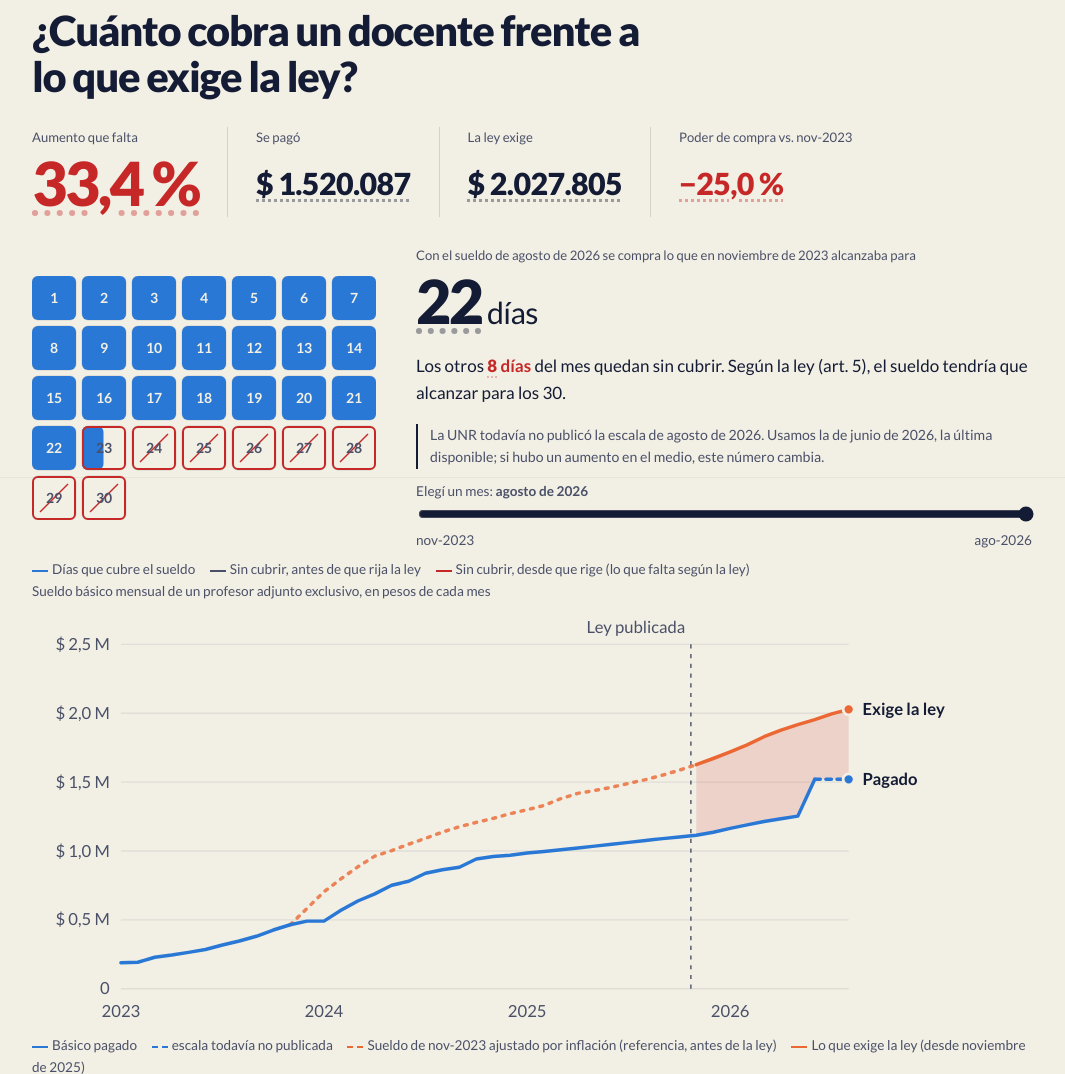
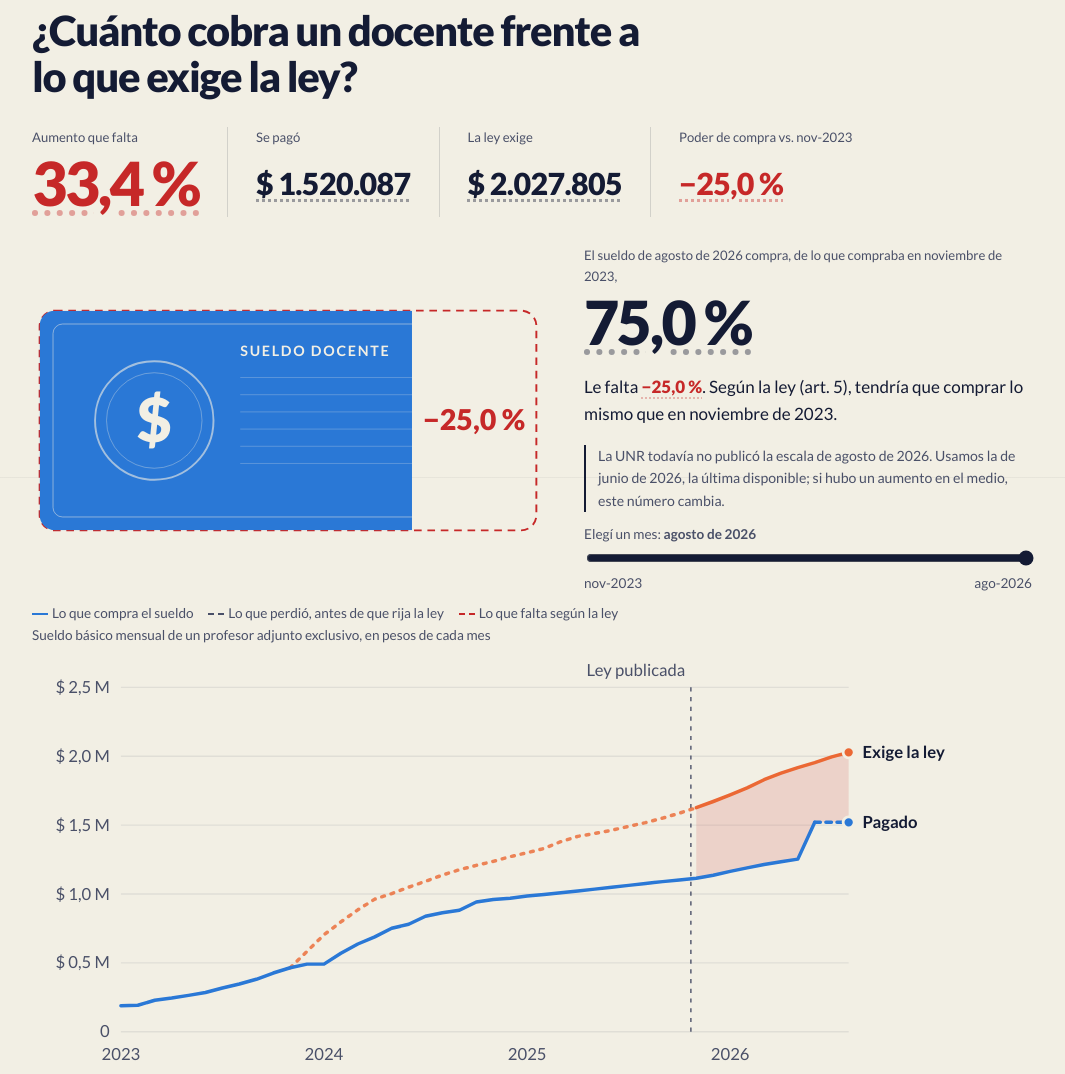
Before and after one commit to francofranzini/unr-transparente, a FastAPI app: page / in a window 1280 px wide. Shown: the part 1123-2197 px from the top of the page, without its empty margins (108-1173 px from the left). Run offline with FastAPI, Linux system fonts and the light colour scheme; some libraries are stand-ins or nearby versions.

Commit message:
Salario: el calendario se reemplaza por un billete que se achica
El contorno es el sueldo de noviembre de 2023; el billete azul se achica a lo
que compra el sueldo del mes (agosto de 2026: 75,0 %) y en el hueco va lo que
falta (−25,0 %), en rojo desde que rige la ley y en gris antes. Deslizador por
mes; cada mes con ficha (compra-*, poder-*). ADR 0023 actualizado.

Co-Authored-By: Claude Opus 5.5 <noreply@anthropic.com>

```diff
--- a/app/templates/_seccion_salario.html
+++ b/app/templates/_seccion_salario.html
@@ -8,109 +8,108 @@
     <div class="dato"><small>Poder de compra vs. nov-2023</small><span class="rojo">{{ num(es, "real-nov_2023", true) }}</span></div>
   </div>
 
-  {# Calendario: para cuántos días del mes alcanza el sueldo, con el poder de compra de nov-2023 (ADR 0023) #}
-  {% set cal = es.detalle.calendario %}
-  {% set actual = cal[-1] %}
-  {% set L, P = 44, 50 %}
-  <div class="revelar" data-calendario='{{ cal|tojson }}'>
+  {# Billete: cuánto compra el sueldo de cada mes frente al de nov-2023 (ADR 0023). El contorno es el sueldo de
+     nov-2023; el billete azul se achica a lo que compra hoy; lo que falta va en rojo desde que rige la ley. #}
+  {% set bil = es.detalle.billete %}
+  {% set act = bil[-1] %}
+  {% set X, Y, W, H = 8, 8, 520, 230 %}
+  {% set color_falta = "var(--rojo)" if act.rige else "var(--tenue)" %}
+  <div class="revelar" data-billete='{{ bil|tojson }}'>
     <div style="display: flex; flex-wrap: wrap; gap: 20px 40px; align-items: center">
-      <svg viewBox="0 0 {{ 7 * P - 6 }} {{ 5 * P - 6 }}" width="{{ 7 * P - 6 }}" style="max-width: 100%; height: auto"
-           role="img" aria-label="Calendario de 30 días: en {{ actual.mes }} el sueldo alcanza para {{ actual.completos }} días; los otros {{ 30 - actual.completos }} quedan sin cubrir.">
-        {% for d in range(1, 31) %}
-        {% set x, y = ((d - 1) % 7) * P, ((d - 1) // 7) * P %}
-        {% set lleno = [[actual.dias - (d - 1), 1]|min, 0]|max %}
-        <g data-dia>
-          <rect x="{{ x }}" y="{{ y }}" width="{{ L }}" height="{{ L }}" rx="6" fill="none" stroke="var(--linea)"/>
-          <rect data-lleno x="{{ x }}" y="{{ y }}" width="{{ (L * lleno)|round(1) }}" height="{{ L }}" rx="6" fill="var(--serie-1)"/>
-          {% set color = "var(--rojo)" if actual.rige else "var(--tenue)" %}
-          <rect data-falta x="{{ x + 1 }}" y="{{ y + 1 }}" width="{{ L - 2 }}" height="{{ L - 2 }}" rx="5" fill="none" stroke="{{ color }}" stroke-width="2" visibility="{{ 'visible' if lleno < 1 else 'hidden' }}"/>
-          <line data-tacha x1="{{ x + 8 }}" y1="{{ y + L - 8 }}" x2="{{ x + L - 8 }}" y2="{{ y + 8 }}" stroke="{{ color }}" stroke-width="1.5" visibility="{{ 'visible' if lleno == 0 else 'hidden' }}"/>
-          <text x="{{ x + L / 2 }}" y="{{ y + L / 2 + 5 }}" text-anchor="middle" font-size="14" font-weight="700" fill="{{ 'var(--fondo)' if lleno == 1 else 'var(--tenue)' }}">{{ d }}</text>
+      <svg viewBox="0 0 {{ W + 2 * X }} {{ H + 2 * Y }}" width="{{ W + 2 * X }}" style="max-width: 100%; height: auto; flex: 1 1 22rem"
+           role="img" aria-label="Billete: el sueldo de {{ act.mes }} compra el {{ (act.proporcion * 100)|round(1) }} % de lo que compraba el de noviembre de 2023.">
+        <defs><clipPath id="mascara-sueldo"><rect data-mascara x="{{ X }}" y="{{ Y }}" width="{{ (W * act.proporcion)|round(1) }}" height="{{ H }}"/></clipPath></defs>
+        {# Contorno: el sueldo de noviembre de 2023 #}
+        <rect data-borde x="{{ X }}" y="{{ Y }}" width="{{ W }}" height="{{ H }}" rx="16" fill="none" stroke="{{ color_falta }}" stroke-width="2" stroke-dasharray="8 6"/>
+        {# El billete de hoy, achicado #}
+        <g clip-path="url(#mascara-sueldo)">
+          <rect x="{{ X }}" y="{{ Y }}" width="{{ W }}" height="{{ H }}" rx="16" fill="var(--serie-1)"/>
+          <rect x="{{ X + 14 }}" y="{{ Y + 14 }}" width="{{ W - 28 }}" height="{{ H - 28 }}" rx="10" fill="none" stroke="var(--fondo)" stroke-opacity=".5"/>
+          <circle cx="{{ X + 120 }}" cy="{{ Y + H / 2 }}" r="62" fill="none" stroke="var(--fondo)" stroke-opacity=".6" stroke-width="2"/>
+          <circle cx="{{ X + 120 }}" cy="{{ Y + H / 2 }}" r="50" fill="none" stroke="var(--fondo)" stroke-opacity=".35"/>
+          <text x="{{ X + 120 }}" y="{{ Y + H / 2 + 22 }}" text-anchor="middle" font-size="64" font-weight="900" fill="var(--fondo)">$</text>
+          {% for k in range(6) %}
+          <line x1="{{ X + 210 }}" x2="{{ X + W - 30 }}" y1="{{ Y + 70 + k * 18 }}" y2="{{ Y + 70 + k * 18 }}" stroke="var(--fondo)" stroke-opacity=".25"/>
+          {% endfor %}
+          <text x="{{ X + 210 }}" y="{{ Y + 48 }}" font-size="15" font-weight="700" fill="var(--fondo)" letter-spacing=".12em">SUELDO DOCENTE</text>
         </g>
-        {% endfor %}
+        {# Lo que falta: el porcentaje en el hueco #}
+        {% set hueco = W * (1 - act.proporcion) %}
+        <text data-hueco x="{{ (X + W * act.proporcion + hueco / 2)|round(1) }}" y="{{ Y + H / 2 + 10 }}" text-anchor="middle"
+              font-size="30" font-weight="900" fill="{{ color_falta }}"{% if hueco < 60 %} visibility="hidden"{% endif %}>{{ "−" ~ ("%.1f"|format((1 - act.proporcion) * 100)).replace(".", ",") ~ " %" }}</text>
       </svg>
       <div style="flex: 1 1 18rem">
-        {% for c in cal %}
+        {% for c in bil %}
         <div data-mes="{{ loop.index0 }}"{% if not loop.last %} hidden{% endif %}>
           <div class="datos" style="margin-bottom: 12px">
-            <div class="dato dato-grande"><small>Con el sueldo de {{ c.mes }} se compra lo que en noviembre de 2023 alcanzaba para</small><span>{{ num(es, "dias-" ~ c.periodo) }} días</span></div>
+            <div class="dato dato-grande"><small>El sueldo de {{ c.mes }} compra, de lo que compraba en noviembre de 2023,</small><span>{{ num(es, "compra-" ~ c.periodo) }}</span></div>
           </div>
           {% if c.rige %}
-          <p>Los otros <strong class="rojo">{{ num(es, "faltan-" ~ c.periodo) }} días</strong> del mes quedan sin cubrir.
-             Según la ley (art. 5), el sueldo tendría que alcanzar para los 30.</p>
+          <p>Le falta <strong class="rojo">{{ num(es, "poder-" ~ c.periodo) }}</strong>. Según la ley (art. 5), tendría que comprar lo mismo que en noviembre de 2023.</p>
           {% else %}
-          <p>Los otros <strong>{{ num(es, "faltan-" ~ c.periodo) }} días</strong> del mes quedan sin cubrir.
-             Es pérdida de poder de compra: la ley todavía no regía (su aumento corresponde desde {{ es.detalle.vigencia_art5 }}).</p>
+          <p>Perdió <strong>{{ num(es, "poder-" ~ c.periodo) }}</strong> de poder de compra. La ley todavía no regía: su aumento corresponde desde {{ es.detalle.vigencia_art5 }}.</p>
           {% endif %}
           {% if c.aviso %}<p class="aviso">{{ c.aviso }}</p>{% endif %}
         </div>
         {% endfor %}
         <div data-deslizador hidden>
-          <label style="display: block; font-size: .85rem; color: var(--tenue)">Elegí un mes: <strong data-rotulo>{{ actual.mes }}</strong></label>
-          <input type="range" min="0" max="{{ cal|length - 1 }}" value="{{ cal|length - 1 }}" step="1"
+          <label style="display: block; font-size: .85rem; color: var(--tenue)">Elegí un mes: <strong data-rotulo>{{ act.mes }}</strong></label>
+          <input type="range" min="0" max="{{ bil|length - 1 }}" value="{{ bil|length - 1 }}" step="1"
                  aria-label="Mes" style="width: 100%; accent-color: var(--tinta)">
-          <p class="leyenda" style="display: flex; justify-content: space-between; margin: 0"><span>{{ cal[0].corto }}</span><span>{{ actual.corto }}</span></p>
+          <p class="leyenda" style="display: flex; justify-content: space-between; margin: 0"><span>{{ bil[0].corto }}</span><span>{{ act.corto }}</span></p>
         </div>
       </div>
     </div>
-    <p class="leyenda"><span class="clave pagado"></span>Días que cubre el sueldo
-      <span class="clave" style="border-color: var(--tenue)"></span>Sin cubrir, antes de que rija la ley
-      <span class="clave" style="border-color: var(--rojo)"></span>Sin cubrir, desde que rige (lo que falta según la ley)</p>
+    <p class="leyenda"><span class="clave pagado"></span>Lo que compra el sueldo
+      <span class="clave discontinuo" style="border-color: var(--tenue)"></span>Lo que perdió, antes de que rija la ley
+      <span class="clave discontinuo" style="border-color: var(--rojo)"></span>Lo que falta según la ley</p>
   </div>
   <script>
   (() => {
     const bloque = document.currentScript.previousElementSibling;
-    const meses = JSON.parse(bloque.dataset.calendario), celdas = [...bloque.querySelectorAll("[data-dia]")];
-    const paneles = [...bloque.querySelectorAll("[data-mes]")], L = {{ L }};
+    const meses = JSON.parse(bloque.dataset.billete), W = {{ W }}, X = {{ X }};
+    const mascara = bloque.querySelector("[data-mascara]"), borde = bloque.querySelector("[data-borde]");
+    const hueco = bloque.querySelector("[data-hueco]"), paneles = [...bloque.querySelectorAll("[data-mes]")];
     const deslizador = bloque.querySelector("[data-deslizador]"), rango = deslizador.querySelector("input");
     const rotulo = deslizador.querySelector("[data-rotulo]");
     const quieto = matchMedia("(prefers-reduced-motion: reduce)").matches || !("IntersectionObserver" in window);
+    let actual = meses[meses.length - 1].proporcion, turno = 0;
 
-    function pintar(dias, conFaltantes, rige) {
+    function dibujar(prop, rige, conHueco) {
       const color = rige ? "var(--rojo)" : "var(--tenue)";
-      celdas.forEach((g, k) => {
-        g.querySelector("[data-falta]").setAttribute("stroke", color);
-        g.querySelector("[data-tacha]").setAttribute("stroke", color);
-        const lleno = Math.max(0, Math.min(1, dias - k));
-        g.querySelector("[data-lleno]").setAttribute("width", (L * lleno).toFixed(1));
-        g.querySelector("[data-falta]").setAttribute("visibility", conFaltantes && lleno < 1 ? "visible" : "hidden");
-        g.querySelector("[data-tacha]").setAttribute("visibility", conFaltantes && lleno === 0 ? "visible" : "hidden");
-        g.querySelector("text").setAttribute("fill", lleno === 1 ? "var(--fondo)" : "var(--tenue)");
-      });
+      mascara.setAttribute("width", (W * prop).toFixed(1));
+      borde.setAttribute("stroke", color);
+      const falta = 1 - prop;
+      hueco.setAttribute("x", (X + W * prop + W * falta / 2).toFixed(1));
+      hueco.setAttribute("fill", color);
+      hueco.textContent = "−" + (falta * 100).toLocaleString("es-AR", { minimumFractionDigits: 1, maximumFractionDigits: 1 }) + " %";
+      hueco.setAttribute("visibility", conHueco && W * falta >= 60 ? "visible" : "hidden");
     }
-    // Los días se van llenando de a uno y, al terminar, aparecen en rojo los que no alcanza.
-    let turno = 0;
-    function llenar(dias, rige) {
-      const yo = ++turno, inicio = performance.now(), duracion = 1600;
+    // El billete se achica desde lo que compraba en noviembre de 2023 hasta lo que compra el mes elegido.
+    function achicar(desde, m, duracion) {
+      const yo = ++turno, inicio = performance.now();
       const paso = (t) => {
         if (yo !== turno) return;
-        const p = Math.min((t - inicio) / duracion, 1);
-        pintar(dias * (1 - Math.pow(1 - p, 2)), p === 1, rige);
+        const p = Math.min((t - inicio) / duracion, 1), suave = 1 - Math.pow(1 - p, 3);
+        actual = desde + (m.proporcion - desde) * suave;
+        dibujar(actual, m.rige, p === 1);
         if (p < 1) requestAnimationFrame(paso);
-        else bloque.querySelectorAll("[data-falta], [data-tacha]").forEach((el) =>
-          el.animate([{ opacity: 0 }, { opacity: 1 }], { duration: 400 }));
       };
       requestAnimationFrame(paso);
     }
-    function mostrar(i) {
-      paneles.forEach((p) => { p.hidden = Number(p.dataset.mes) !== i; });
-      rotulo.textContent = meses[i].mes;
-    }
-
     deslizador.hidden = false;
     rango.addEventListener("input", () => {
-      const i = Number(rango.value);
-      mostrar(i);
-      turno++;
-      pintar(meses[i].dias, true, meses[i].rige);
+      const i = Number(rango.value), m = meses[i];
+      paneles.forEach((p) => { p.hidden = Number(p.dataset.mes) !== i; });
+      rotulo.textContent = m.mes;
+      if (quieto) dibujar(m.proporcion, m.rige, true); else achicar(actual, m, 300);
     });
     if (!quieto) {
-      pintar(0, false, true);
+      dibujar(1, meses[meses.length - 1].rige, false);
       const obs = new IntersectionObserver((entradas) => {
         if (!entradas.some((e) => e.isIntersecting)) return;
         obs.disconnect();
-        const m = meses[Number(rango.value)];
-        llenar(m.dias, m.rige);
+        achicar(1, meses[Number(rango.value)], 1800);
       }, { threshold: 0.4 });
       obs.observe(bloque.querySelector("svg"));
     }
```
Also changed, not shown: core/ejes.py (+15 -18 lines), core/lentes.py (+0 -14 lines), docs/ESTANDAR.md (+1 -1 lines), docs/adr/0023-imagen-de-magnitud-en-cada-eje.md (+5 -1 lines), tests/test_app.py (+4 -4 lines), tests/test_ejes.py (+10 -10 lines), tests/test_lentes.py (+0 -9 lines), docs/tareas/README.md.
